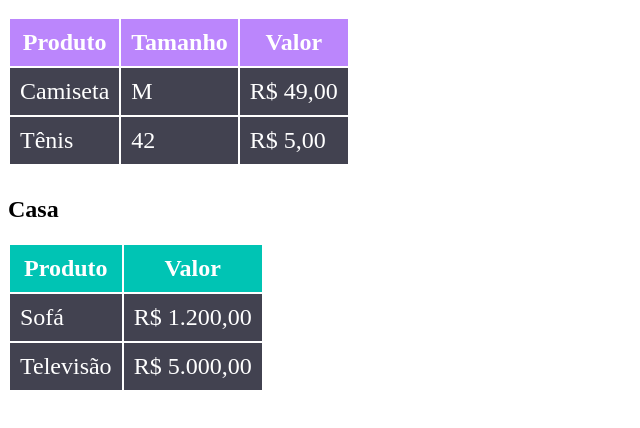
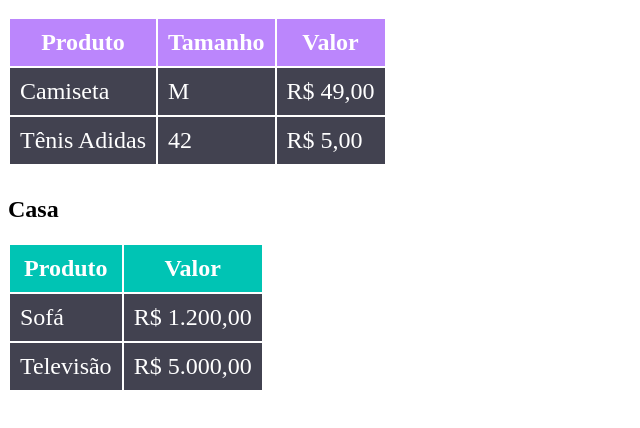
Before and after one commit to GabrielCemcher/aula-tabela, a plain HTML site: page index.html in a window 1280 px wide. Shown: the part 110-538 px from the top of the page, without its empty margins (0-640 px from the left). Drawn offline with Linux system fonts and the light colour scheme.

Commit message:
alterado de tenis para tenis adidas

```diff
--- a/index.html
+++ b/index.html
@@ -26,7 +26,7 @@
             <td>R$ 49,00</td>
         </tr>
         <tr class="informacoes-tabela-moda">
-            <td>Tênis</td>
+            <td>Tênis Adidas</td>
             <td>42</td>
             <td>R$ 5,00</td>
         </tr>
```
